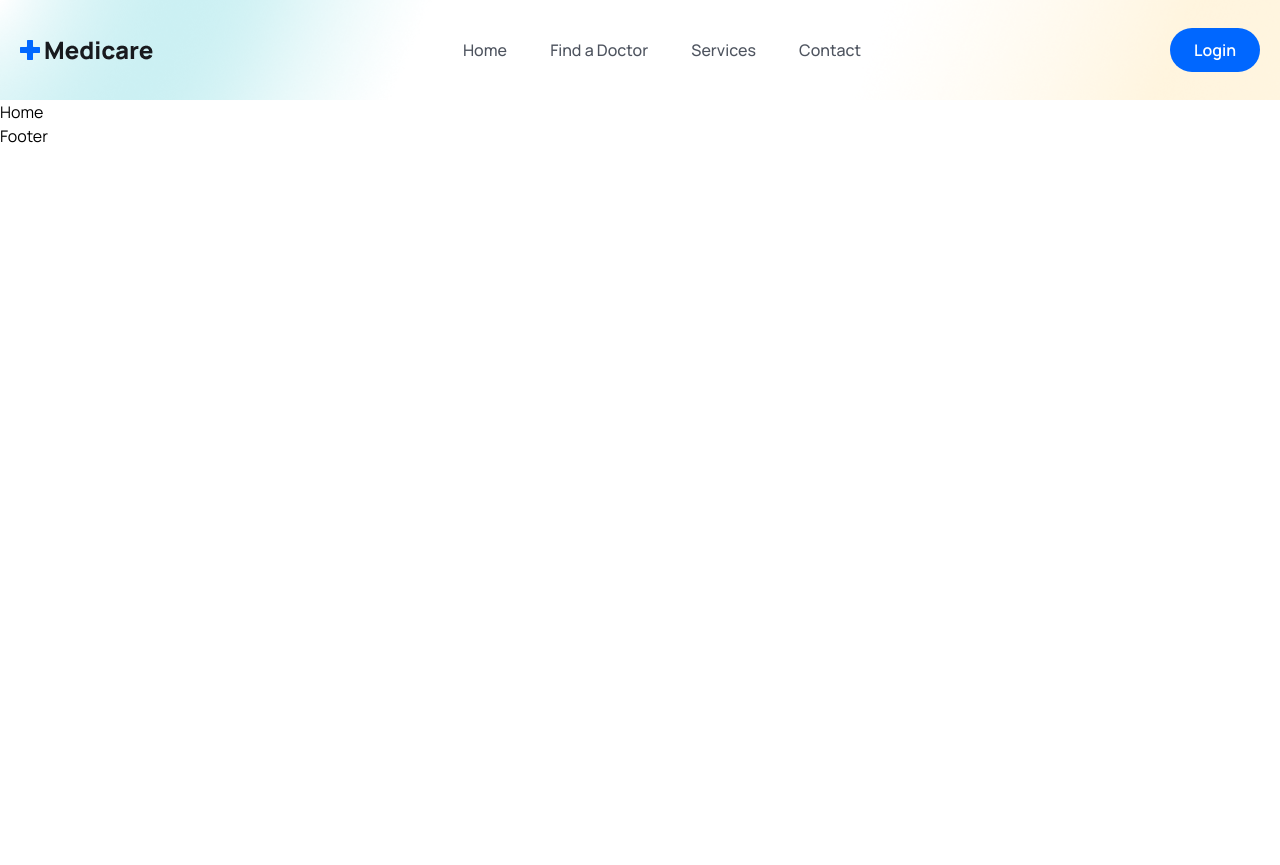
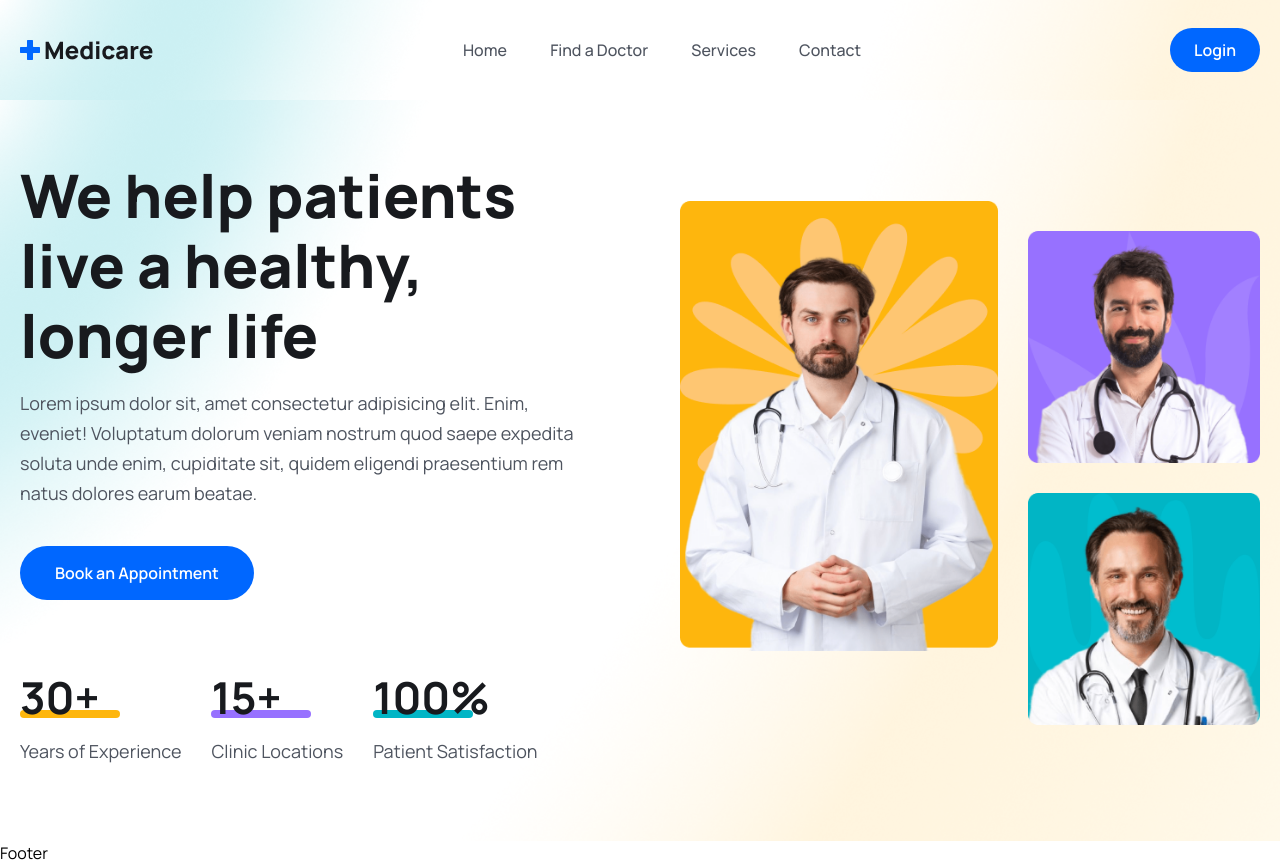
Before and after one commit to rdsingh120/Appointment-Booking-App, a React (Vite) app in the folder frontend/: page / in a window 1280 px wide. Before the commit the page ends 800 px from the top, so only its background shows below. Built offline with nearby package versions, Linux system fonts and the light colour scheme.

Commit message:
added hero section to the homepage

```diff
--- a/frontend/src/index.css
+++ b/frontend/src/index.css
@@ -22,16 +22,18 @@
   }
 
   .text_para {
-    @apply text-[10px] leading-[30px] font-[400] text-textColor mt-[18px];
+    @apply text-[18px] leading-[30px] font-[400] text-textColor mt-[18px];
   }
 
   .header {
     @apply bg-[url('./assets/images/mask.png')] bg-no-repeat bg-center bg-cover w-full h-[100px] leading-[100px];
   }
+
+  .hero_section {
+    @apply bg-[url('./assets/images/hero-bg.png')] bg-no-repeat bg-center bg-cover
+  }
 }
 
-/* continue from 33:06 */
-/* https://www.youtube.com/watch?v=K4_J3ShsUOY&list=PLfhDYRr-FofmvuICA63cUD1vo7MuY-t3g */
 
 @media only screen and (max-width: 1024px) {
   .container {
--- a/frontend/src/pages/Home.jsx
+++ b/frontend/src/pages/Home.jsx
@@ -1,6 +1,81 @@
+import heroImg1 from '../assets/images/hero-img01.png'
+import heroImg2 from '../assets/images/hero-img02.png'
+import heroImg3 from '../assets/images/hero-img03.png'
+
 const Home = () => {
   return (
-    <div>Home</div>
+    <>
+      {/* Hero Section Starts */}
+      <section className="hero_section pt-[60px] 2xl:h-[800px]">
+        <div className="container">
+          <div className="flex flex-col lg:flex-row gap-[90px] items-center justify-between">
+            {/* Hero Content */}
+            <div className="">
+              <div className="lg:w-[570px]">
+                <h1
+                  className="text-[36px] leading-[46px] text-headingColor font-[800]
+              md:text-[60px] md:leading-[70px]"
+                >
+                  We help patients live a healthy, longer life
+                </h1>
+                <p className="text_para">
+                  Lorem ipsum dolor sit, amet consectetur adipisicing elit.
+                  Enim, eveniet! Voluptatum dolorum veniam nostrum quod saepe
+                  expedita soluta unde enim, cupiditate sit, quidem eligendi
+                  praesentium rem natus dolores earum beatae.
+                </p>
+                <button className="btn">Book an Appointment</button>
+              </div>
+
+              {/* Hero Numbers */}
+              <div className="mt-[30px] lg:mt-[70px] flex flex-col lg:flex-row lg:items-center gap-5 lg:gap-[30px]">
+                <div className="">
+                  <h2 className="text-[36px] leading-[56px] lg:text-[44px] lg:leading-[54px] font-[700] text-headingColor">
+                    30+
+                  </h2>
+                  <span className="w-[100px] h-2 bg-yellowColor rounded-full block mt-[-14px]"></span>
+                  <p className="text_para">Years of Experience</p>
+                </div>
+
+                <div className="">
+                  <h2 className="text-[36px] leading-[56px] lg:text-[44px] lg:leading-[54px] font-[700] text-headingColor">
+                    15+
+                  </h2>
+                  <span className="w-[100px] h-2 bg-purpleColor rounded-full block mt-[-14px]"></span>
+                  <p className="text_para">Clinic Locations</p>
+                </div>
+
+                <div className="">
+                  <h2 className="text-[36px] leading-[56px] lg:text-[44px] lg:leading-[54px] font-[700] text-headingColor">
+                    100%
+                  </h2>
+                  <span className="w-[100px] h-2 bg-irisBlueColor rounded-full block mt-[-14px]"></span>
+                  <p className="text_para">Patient Satisfaction</p>
+                </div>
+              </div>
+            </div>
+
+            {/* Hero Content */}
+            <div className="flex gap-[30px] justify-end">
+              <div className="">
+                <img className="w-full" src={heroImg1} alt="hero-image-1" />
+              </div>
+              <div className="mt-[30px]">
+                <img
+                  src={heroImg2}
+                  alt="hero-image-2"
+                  className="w-full mb-[30px]"
+                />
+                <img src={heroImg3} alt="hero-image-3" className="w-full" />
+              </div>
+            </div>
+          </div>
+        </div>
+      </section>
+      {/* Hero Section Ends */}
+
+
+    </>
   )
 }
 export default Home
```
